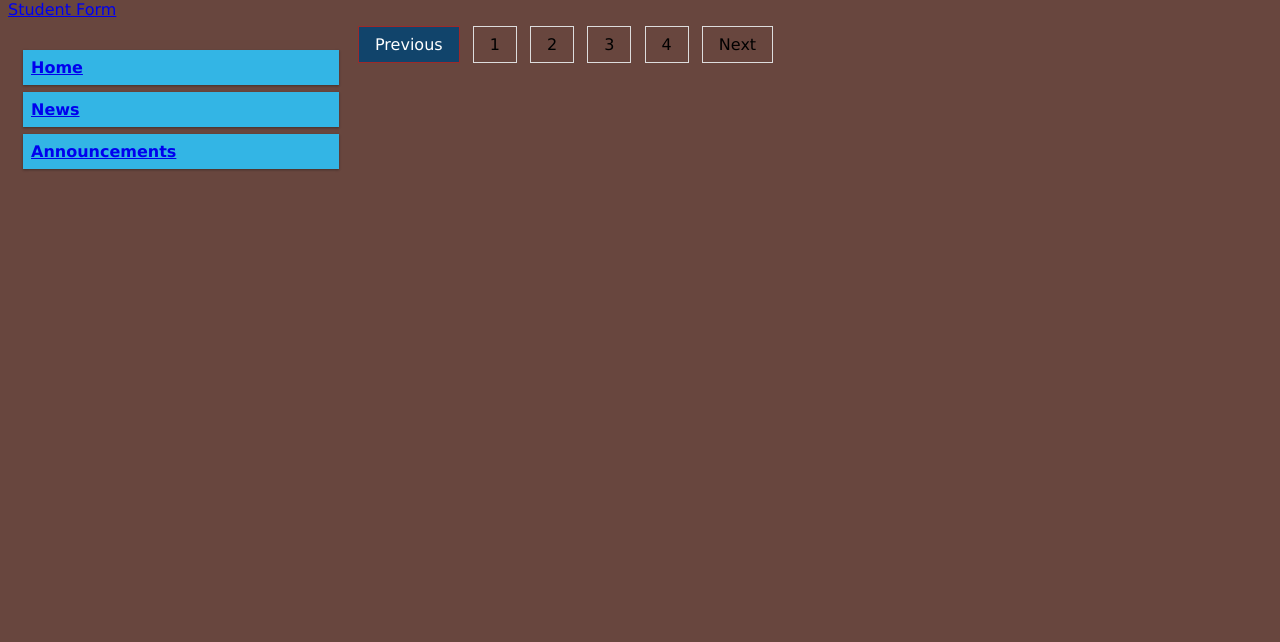
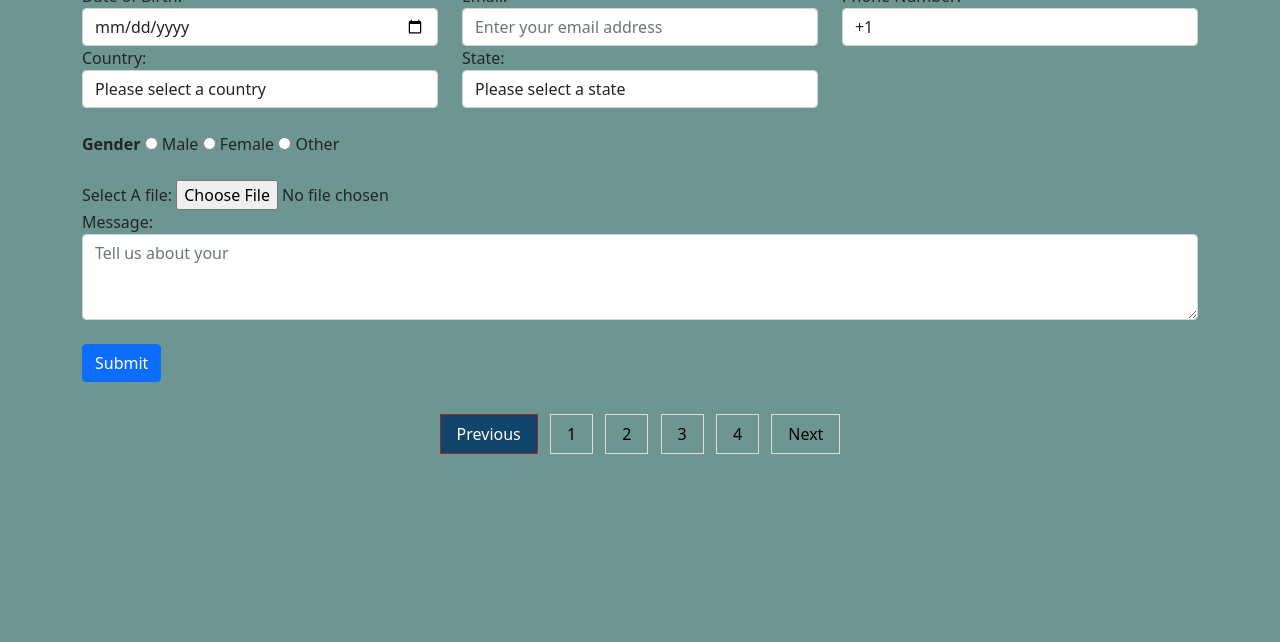
Before and after one commit to helal4flute/StudentPortal, a plain HTML site: page StudentHomePage.html in a window 1280 px wide. Shown: the part 158-800 px from the top of the page. Drawn offline with nearby package versions, Linux system fonts and the light colour scheme.

Commit message:
Update StudentHomePage.html

```diff
--- a/StudentHomePage.html
+++ b/StudentHomePage.html
@@ -1,57 +1,188 @@
-<html>
-
-<!-- Step 1: Create 2 html pages 1. List students with Pagination, 2. Add edit view 1 student.
+<!--Step 1: Create 2 html pages 1. List students with Pagination, 2. Add edit view 1 student.
 Student fields are First Last M Names, Date of Birth, Age, address …,
 state select from drop down, phone, email, Allergy in  [list of a] ,
 Is vegetarian: Yes/No. SSN, upload id file, describe child in 500 words or less.
-Save button -->
+Save button  -->
 
+<!-- ------ Code Start from Here----- -->
+
+<html>
     <head>
-        <style>
-            h1{text-align: center;}
-            h2{text-align: left;}
-            img {border-image: left;}
 
-            .row::after {
-            content: "";
-            clear: both;
-            display: table;
+        <meta charset="UTF-8">
+        <meta name="viewport" content="width=device-width, initial-scale=1.0">
+        <title>Responsive and Adaptive HTML Form</title>
+        <link rel="stylesheet" href="https://cdn.jsdelivr.net/npm/bootstrap@5.1.3/dist/css/bootstrap.min.css" integrity="sha384-1BmE4kWBq78iYhFldvKuhfTAU6auU8tT94WrHftjDbrCEXSU1oBoqyl2QvZ6jIW3" crossorigin="anonymous">
+        <script>
+            function validateForm()
+            {
+              //alert('Hi');
+            var PhoneNumber= document.getElementById("Phone Number").value;
+            //alert(Name);
+
+            if(PhoneNumber=="")
+            {
+
+              alert("Phone Number is mandatory field");
+              document.getElementById("Phone Number").focus();
+              return false;
+
+            }
             }
 
-        [class*="col-"] {
-        float: left;
-        padding: 15px;
-        }
+        </script>
+    </head>
 
-        html {
-        font-family: "Lucida Sans", sans-serif;
-        }
+    <title> Internation Student Friends Society-ISFS</title>
+    <link rel="shortcut icon" href="C:\Users\ganja\Desktop\_Full_Stack_Trainning_Class\Image\Logo ISFS.PNG" />
 
-        .header {
-        background-color: #9933cc;
-        color: #ffffff;
-        padding: 15px;
-        }
+    <body style="background-color: rgb(109, 150, 146);">
 
-        .menu ul {
-        list-style-type: none;
-        margin: 0;
-        padding: 0;
-        }
+        <div class="container">
+            <p>
+                <center><h1 style="color: rgb(158, 14, 14);"> Welcome to International Student Friends Society- ISFS</h1></center>
+            </p>
+          <form action="/API/V1/Student.svc">
+            <div class="row">
+              <div class="col-md-6">
+                <label for="name">First Name:</label>
+                <input type="text" class="form-control" id="fname" placeholder="Enter your name" required>
+              </div>
+              <div class="col-md-6">
+                <label for="name">Middle Name:</label>
+                <input type="text" class="form-control" id="mname" placeholder="Enter your name" required>
+              </div>
+              <div class="col-md-6">
+                <label for="name">Last Name:</label>
+                <input type="text" class="form-control" id="lname" placeholder="Enter your name" required>
+              </div>
+              <div class="col-md-6">
+                <label for="name">Date of Birth:</label>
+                <input type="date" class="form-control" id="dob" placeholder="Enter your name" required>
+              </div>
+              <div class="col-md-6">
+                <label for="email">Email:</label>
+                <input type="email" class="form-control" id="email" placeholder="Enter your email address" required>
+              </div>
+                <div class="col-md-6">
+                  <label for="phone">Phone Number:</label>
+                  <input type="tel" class="form-control" id="phone" placeholder="Enter your phone number" value="+1" required>
+                </div>
+            </div>
+            <div class="row">
+              <div class="col-md-6">
+                <label for="country">Country:</label>
+                <select class="form-control" id="country">
+                  <option value="">Please select a country</option>
+                  <option value="US">United States</option>
+                  <option value="CA">Canada</option>
+                  <option value="UK">United Kingdom</option>
+                  <option value="AU">Australia</option>
+                </select><br>
+              </div>
+              <div class="col-md-6">
+                <label for="country">State:</label>
+                <select class="form-control" id="state">
+                  <option value="">Please select a state</option>
 
-        .menu li {
-        padding: 8px;
-        margin-bottom: 7px;
-        background-color: #33b5e5;
-        color: #ffffff;
-        box-shadow: 0 1px 3px rgba(0,0,0,0.12), 0 1px 2px rgba(0,0,0,0.24);
-        }
+                    <option value="AL">Alabama</option>
+                    <option value="AK">Alaska</option>
+                    <option value="AZ">Arizona</option>
+                    <option value="AR">Arkansas</option>
+                    <option value="CA">California</option>
+                    <option value="CO">Colorado</option>
+                    <option value="CT">Connecticut</option>
+                    <option value="DE">Delaware</option>
+                    <option value="DC">District Of Columbia</option>
+                    <option value="FL">Florida</option>
+                    <option value="GA">Georgia</option>
+                    <option value="HI">Hawaii</option>
+                    <option value="ID">Idaho</option>
+                    <option value="IL">Illinois</option>
+                    <option value="IN">Indiana</option>
+                    <option value="IA">Iowa</option>
+                    <option value="KS">Kansas</option>
+                    <option value="KY">Kentucky</option>
+                    <option value="LA">Louisiana</option>
+                    <option value="ME">Maine</option>
+                    <option value="MD">Maryland</option>
+                    <option value="MA">Massachusetts</option>
+                    <option value="MI">Michigan</option>
+                    <option value="MN">Minnesota</option>
+                    <option value="MS">Mississippi</option>
+                    <option value="MO">Missouri</option>
+                    <option value="MT">Montana</option>
+                    <option value="NE">Nebraska</option>
+                    <option value="NV">Nevada</option>
+                    <option value="NH">New Hampshire</option>
+                    <option value="NJ">New Jersey</option>
+                    <option value="NM">New Mexico</option>
+                    <option value="NY">New York</option>
+                    <option value="NC">North Carolina</option>
+                    <option value="ND">North Dakota</option>
+                    <option value="OH">Ohio</option>
+                    <option value="OK">Oklahoma</option>
+                    <option value="OR">Oregon</option>
+                    <option value="PA">Pennsylvania</option>
+                    <option value="RI">Rhode Island</option>
+                    <option value="SC">South Carolina</option>
+                    <option value="SD">South Dakota</option>
+                    <option value="TN">Tennessee</option>
+                    <option value="TX">Texas</option>
+                    <option value="UT">Utah</option>
+                    <option value="VT">Vermont</option>
+                    <option value="VA">Virginia</option>
+                    <option value="WA">Washington</option>
+                    <option value="WV">West Virginia</option>
+                    <option value="WI">Wisconsin</option>
+                    <option value="WY">Wyoming</option>
 
-        .menu li:hover {
-        background-color: #0099cc;
-        }
+                </select><br>
+              </div>
+            </div>
 
-/* Creating a pagination */
+            <div class ="row">
+                <div class="col-md-12">
+                    <label for ="radio"><b> Gender</b></label>
+                    <input type="radio" value="Male" name="gender"> Male
+                    <input type="radio" value="Female" name="gender"> Female
+                    <input type="radio" value="Other" name="gender"> Other <br><br>
+
+                </div>
+            </div>
+            <div class="row">
+              <div class="col-md-12">
+                <label for="message">Select A file:</label>
+                <input type="file">
+              </div>
+            </div>
+            <div class="row">
+              <div class="col-md-12">
+                <label for="message">Message:</label><br>
+                <textarea class="form-control" id="message" rows="3" placeholder="Tell us about your"></textarea><br>
+              </div>
+            </div>
+            <div class="row">
+              <div class="col-md-12">
+                <button onclick="validateForm()" type="submit" class="btn btn-primary">Submit</button><br><br>
+              </div>
+            </div>
+          </form>
+
+          <!-- This code is for Pagination -->
+          <div class="center">
+            <div class="pagination">
+            <a href="#"class="active">Previous</a>
+            <a href="#">1</a>
+            <a href="#">2</a>
+            <a href="#">3</a>
+            <a href="#">4</a>
+            <a href="#">Next</a>
+            </div>
+        </div>
+
+        <style>
+        /* Creating a pagination style */
         .center {
                     text-align: center;
                 }
@@ -82,86 +213,26 @@ Save button -->
                 [class*="col-"] {
                      width: 100%;
                 }
+        /* <!-- Media Query for 6-inch phones or less --> */
+        @media screen and (max-width: 576px) {
+            .col-md-6 {
+            width: 100%;
+            }
+        }
 
-@media only screen and (min-width: 600px) {
-        /* For tablets: */
-        .col-s-1 {width: 8.33%;}
-        .col-s-2 {width: 16.66%;}
-        .col-s-3 {width: 25%;}
-        .col-s-4 {width: 33.33%;}
-        .col-s-5 {width: 41.66%;}
-        .col-s-6 {width: 50%;}
-        .col-s-7 {width: 58.33%;}
-        .col-s-8 {width: 66.66%;}
-        .col-s-9 {width: 75%;}
-        .col-s-10 {width: 83.33%;}
-        .col-s-11 {width: 91.66%;}
-        .col-s-12 {width: 100%;}
+      /* <!-- Media Query for 9-inch Tablet 14 inches --> */
+      @media screen and (min-width: 577px) and (max-width: 991px) {
+        .col-md-6 {
+          width: 50%;
         }
-@media only screen and (min-width: 768px) {
-        /* For desktop: */
-        .col-1 {width: 8.33%;}
-        .col-2 {width: 16.66%;}
-        .col-3 {width: 25%;}
-        .col-4 {width: 33.33%;}
-        .col-5 {width: 41.66%;}
-        .col-6 {width: 50%;}
-        .col-7 {width: 58.33%;}
-        .col-8 {width: 66.66%;}
-        .col-9 {width: 75%;}
-        .col-10 {width: 83.33%;}
-        .col-11 {width: 91.66%;}
-        .col-12 {width: 100%;}
+      }
+
+      /* <!-- Media Query for 14-inch PC or above width --> */
+      @media screen and (min-width: 992px) {
+        .col-md-6 {
+          width: 33.33%;
+        }
       }
         </style>
-
-        <title> Internation Student Friends Society-ISFS</title>
-        <link rel="shortcut icon" href="C:\Users\ganja\Desktop\_Full_Stack_Trainning_Class\Image\Logo1.jpg" />
-
-    </head>
-
-<body style="background-color: rgb(104, 70, 62);">
-
-    <h1 style="color: rgb(175, 143, 67);"> Welcome to International Student Friends Society- ISFS</h1>
-
-    <img src="C:\Users\ganja\Desktop\_Full_Stack_Trainning_Class\Image\White Logo.png"  width="75" height="75"/>
-
-
-
-
-
-
-
-      <!-- <h2 style ="color: rgb(14, 8, 131);">Student Portal</h2> -->
-
-      <p><a href="C:\Users\ganja\Desktop\_Full_Stack_Trainning_Class\html\Student Form.html">Student Form</a></p>
-
- <!-- This code is for header Manu -->
-    <div class="row">
-        <div class="col-3 col-s-3 menu">
-        <ul>
-        <li><a href="#"><b>Home</b></a></li>
-        <li><a href="#"><b>News</b></a></li>
-        <li><a href="#"><b>Announcements</b></a></li>
-      </ul>
-        </div>
-
-    <!-- This code is for Pagination -->
-    <div class="left">
-        <div class="pagination">
-        <a href="#"class="active">Previous</a>
-        <a href="#">1</a>
-        <a href="#">2</a>
-        <a href="#">3</a>
-        <a href="#">4</a>
-        <a href="#">Next</a>
-        </div>
-      </div>
-
-
-
-
-
           </body>
-
           </html>
```
Also changed, not shown: Student Form.html (+4 -5 lines). Lines whose indentation alone changed are shown as unchanged.
